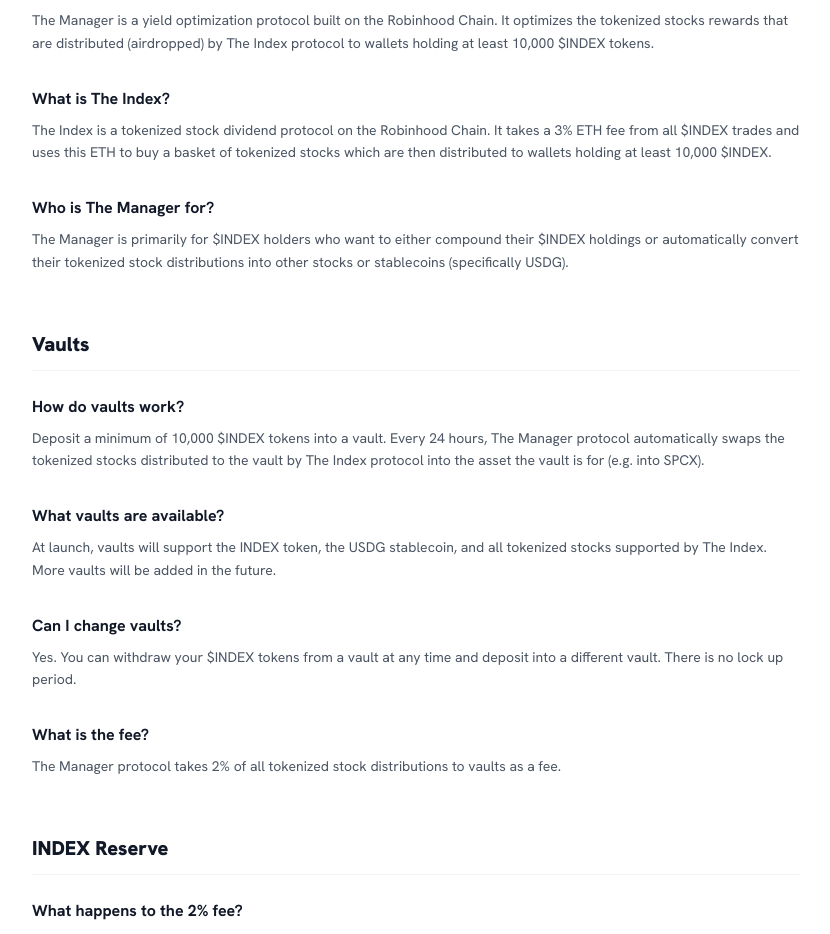
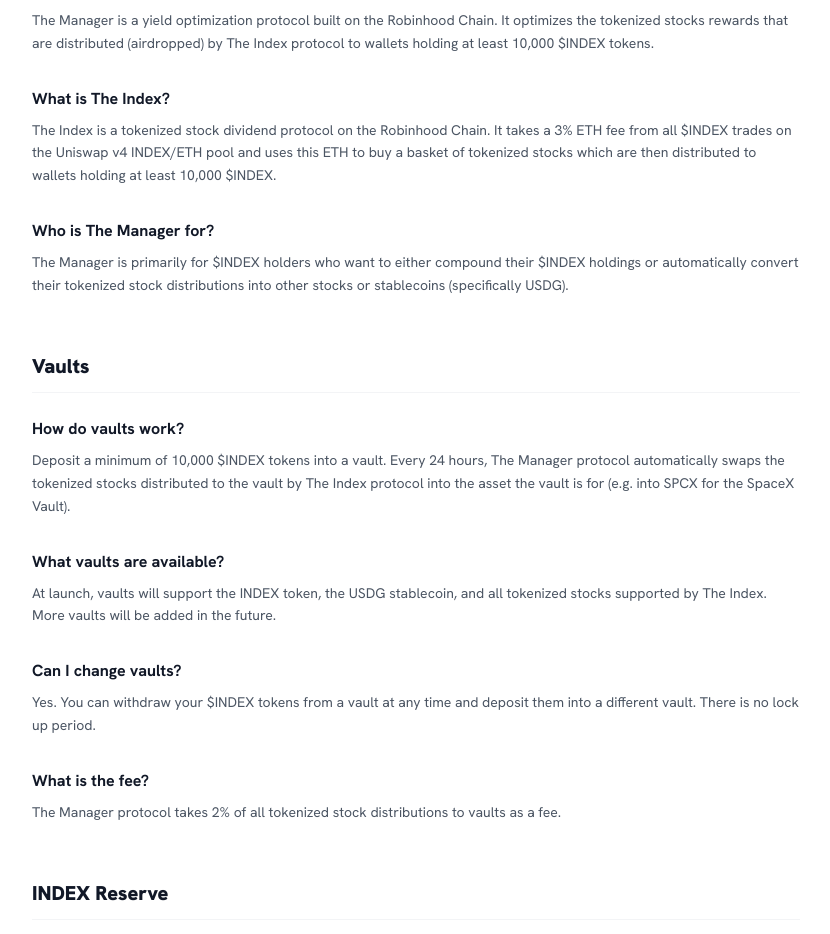
Before and after one commit to pepper-mt4u/the-manager, a React (Vite) app: page /docs in a window 1280 px wide. Shown: the part 405-1339 px from the top of the page, without its empty margins (224-1054 px from the left). Built offline with nearby package versions, Linux system fonts and the light colour scheme.

Commit message:
Vaults/Docs copy tweaks, 2% clarification, Uniswap v4 pool detail, browser title updated

```diff
--- a/index.html
+++ b/index.html
@@ -3,7 +3,7 @@
   <head>
     <meta charset="UTF-8" />
     <meta name="viewport" content="width=device-width, initial-scale=1.0" />
-    <title>The Manager</title>
+    <title>The Manager - Optimize RWA Yield</title>
     <link rel="icon" type="image/png" href="/favicon.png" />
     <link rel="preconnect" href="https://fonts.googleapis.com" />
     <link rel="preconnect" href="https://fonts.gstatic.com" crossorigin />
--- a/src/pages/Docs.jsx
+++ b/src/pages/Docs.jsx
@@ -9,7 +9,7 @@
       },
       {
         q: 'What is The Index?',
-        a: 'The Index is a tokenized stock dividend protocol on the Robinhood Chain. It takes a 3% ETH fee from all $INDEX trades and uses this ETH to buy a basket of tokenized stocks which are then distributed to wallets holding at least 10,000 $INDEX.',
+        a: 'The Index is a tokenized stock dividend protocol on the Robinhood Chain. It takes a 3% ETH fee from all $INDEX trades on the Uniswap v4 INDEX/ETH pool and uses this ETH to buy a basket of tokenized stocks which are then distributed to wallets holding at least 10,000 $INDEX.',
       },
       {
         q: 'Who is The Manager for?',
@@ -23,7 +23,7 @@
     content: [
       {
         q: 'How do vaults work?',
-        a: 'Deposit a minimum of 10,000 $INDEX tokens into a vault. Every 24 hours, The Manager protocol automatically swaps the tokenized stocks distributed to the vault by The Index protocol into the asset the vault is for (e.g. into SPCX).',
+        a: 'Deposit a minimum of 10,000 $INDEX tokens into a vault. Every 24 hours, The Manager protocol automatically swaps the tokenized stocks distributed to the vault by The Index protocol into the asset the vault is for (e.g. into SPCX for the SpaceX Vault).',
       },
       {
         q: 'What vaults are available?',
@@ -31,7 +31,7 @@
       },
       {
         q: 'Can I change vaults?',
-        a: 'Yes. You can withdraw your $INDEX tokens from a vault at any time and deposit into a different vault. There is no lock up period.',
+        a: 'Yes. You can withdraw your $INDEX tokens from a vault at any time and deposit them into a different vault. There is no lock up period.',
       },
       {
         q: 'What is the fee?',
--- a/src/pages/Vaults.jsx
+++ b/src/pages/Vaults.jsx
@@ -215,7 +215,7 @@
 
         <div className="p-5 bg-coral-50 rounded-2xl border border-coral-100 mb-8">
           <p className="text-sm text-coral-800 font-medium leading-relaxed">
-            <strong>How vaults work:</strong> Deposit your $INDEX tokens. The Manager protocol monitors the tokenized stocks distributed to $INDEX holders by The Index protocol. When tokenized stocks are received by the vault you deposited your $INDEX tokens to, the vault automatically swaps these tokenized stocks into the asset you chose (e.g. into USDG for the USDG Vault) every 24 hours. The Manager takes a 2% fee from each automatic swap. <strong>Note: you must deposit a minimum of 10,000 $INDEX to receive tokenized stock distributions from The Index protocol.</strong>
+            <strong>How vaults work:</strong> Deposit your $INDEX tokens. The Manager protocol monitors the tokenized stocks distributed to $INDEX holders by The Index protocol. When tokenized stocks are received by the vault you deposited your $INDEX tokens to, the vault automatically swaps these tokenized stocks into the asset you chose (e.g. into USDG for the USDG Vault) every 24 hours. The Manager takes a 2% fee from each automatic swap (2% from the tokenized stocks being converted, NOT from the $INDEX tokens you deposited). <strong>Note: you must deposit a minimum of 10,000 $INDEX to receive tokenized stock distributions from The Index protocol.</strong>
           </p>
         </div>
 
```
